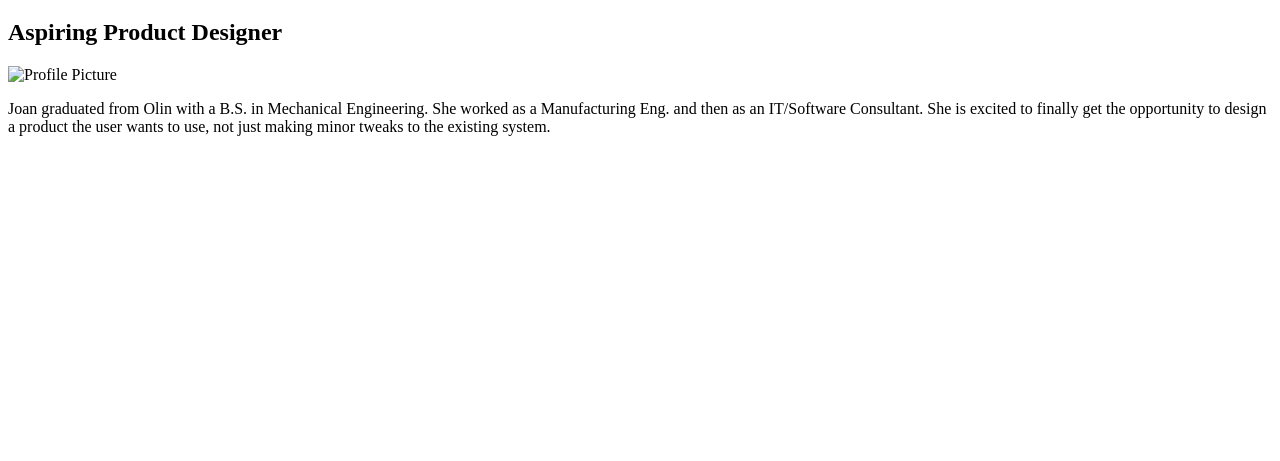
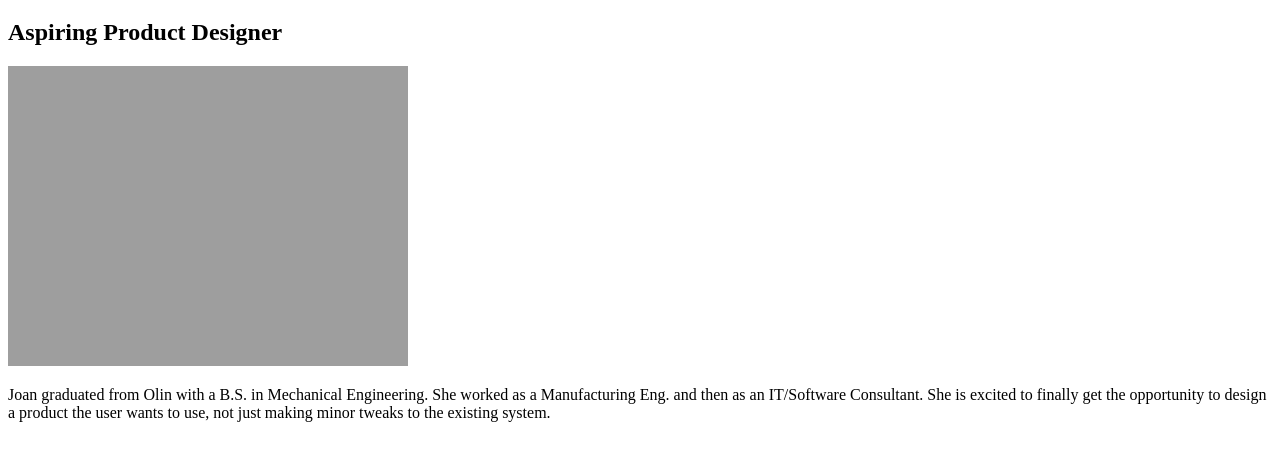
Before and after one commit to joanliu/joanliu.github.com, a plain HTML site: page index.html in a window 1280 px wide. Shown: the part 61-522 px from the top of the page. Drawn offline with Linux system fonts and the light colour scheme; the site is published under a folder, as on GitHub Pages, so addresses that start at the root find nothing.

Commit message:
Update index.html

```diff
--- a/index.html
+++ b/index.html
@@ -4,7 +4,7 @@
 
 <h1>Joan Liu</h1>
 <h2>Aspiring Product Designer</h2>
-<img border="0" src="/Liu.Headshot.jpg" alt="Profile Picture">
+<img border="0" src="Liu.Headshot.jpg" alt="Profile Picture">
 
 <p>Joan graduated from Olin with a B.S. in Mechanical Engineering. She worked as a Manufacturing Eng. and then as an IT/Software Consultant. She is excited to finally get the opportunity to design a product the user wants to use, not just making minor tweaks to the existing system.</p>
 
```
